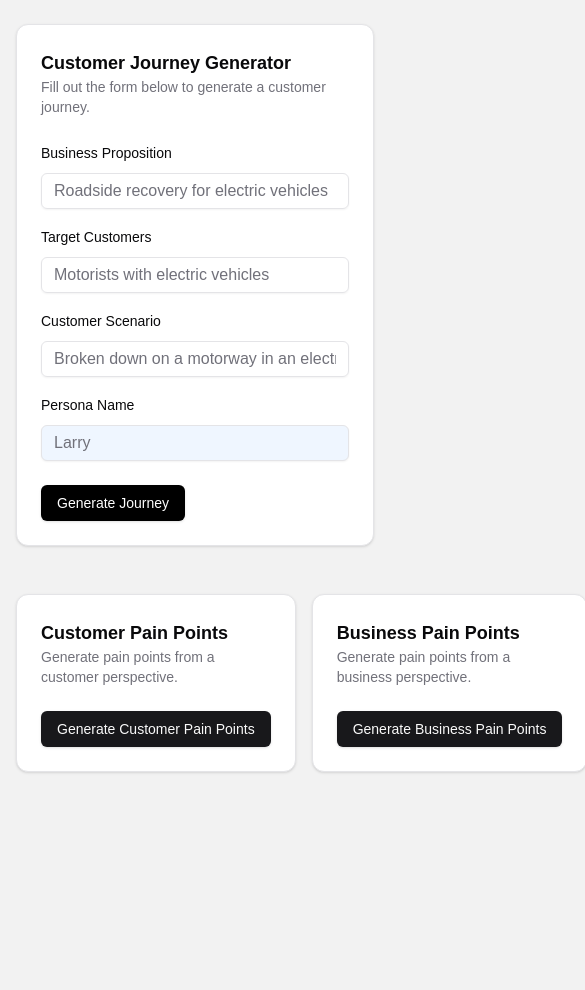
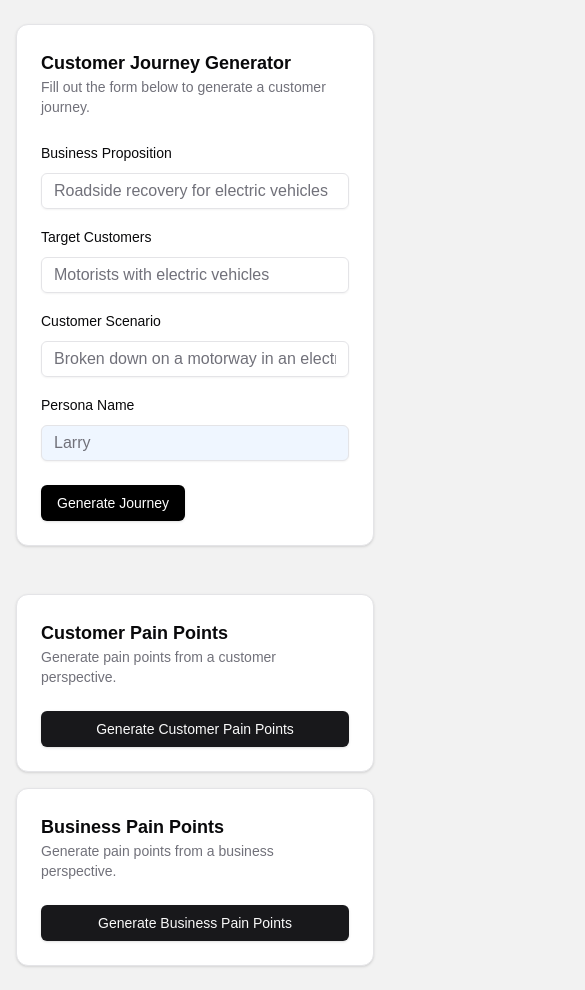
Before and after one commit to joeheapy/customer-journey-app-2, a Next.js app: page / in a window 390 px wide. Shown: the whole page, 585 px wide, since content can reach past the window. Before the commit the page ends 844 px from the top, so only its background shows below. Built offline with nearby package versions, Linux system fonts and the light colour scheme.

Commit message:
Improve error display styling and adjust layout in PainPointsForm

```diff
--- a/src/components/JourneyDisplay.tsx
+++ b/src/components/JourneyDisplay.tsx
@@ -100,7 +100,7 @@ export default function JourneyDisplay({
 
       {error && (
         <div className="mt-6">
-          <Card>
+          <Card className="bg-red-50 p-4">
             <p className="text-red-600">{error}</p>
           </Card>
         </div>
--- a/src/components/PainPointsForm.tsx
+++ b/src/components/PainPointsForm.tsx
@@ -3,8 +3,8 @@ import { Button } from '@/components/ui/button'
 
 export default function PainPointsForm() {
   return (
-    <div className="flex gap-4 w-full">
-      <Card className="flex-1 p-6">
+    <div className="flex flex-col md:flex-row gap-4 w-full md:p-0">
+      <Card className="w-full md:flex-1 p-6">
         <div className="space-y-6">
           <div>
             <h2 className="text-lg font-semibold">Customer Pain Points</h2>
@@ -16,7 +16,7 @@ export default function PainPointsForm() {
         </div>
       </Card>
 
-      <Card className="flex-1 p-6">
+      <Card className="w-full md:flex-1 p-6">
         <div className="space-y-6">
           <div>
             <h2 className="text-lg font-semibold">Business Pain Points</h2>
```
